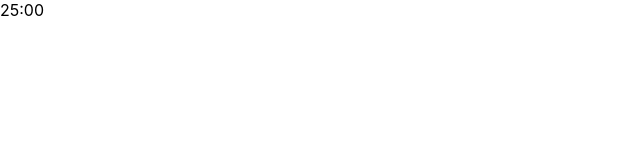
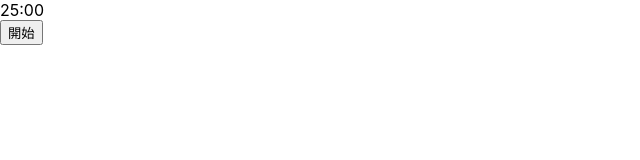
Before and after one commit to swawa-yu/my-tdd-pomodoro-react, a React (Create React App) app: page / in a window 1280 px wide. Shown: the top 160 px of the page, without its empty margins (0-640 px from the left). Built offline with nearby package versions, Linux system fonts and the light colour scheme.

Commit message:
ボタンの表示

```diff
--- a/src/App.tsx
+++ b/src/App.tsx
@@ -7,6 +7,7 @@ type TIMER_LENGTH = typeof TIMER_LENGTH[keyof typeof TIMER_LENGTH];
 
 interface State {
   timeLeft: number;
+  isTimerOn: boolean;
 }
 
 /**
@@ -28,10 +29,13 @@ const secondToMMSS = (second: number) => {
 const App: React.VFC = () => {
   const [state, setState] = useState<State>({
     timeLeft: TIMER_LENGTH.work,
+    isTimerOn: false,
   });
   return (
     <div>
       <div data-testid="timeLeft">25:00</div>
+      <button data-testid="timerButton">
+        {state.isTimerOn ? "停止" : "開始"}</button>
     </div>
   )
 }
```
Also changed, not shown: 1 other file (tests, documents, lock files or other folders).
